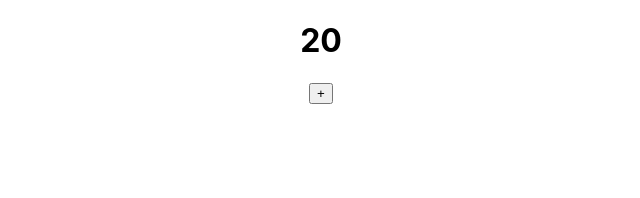
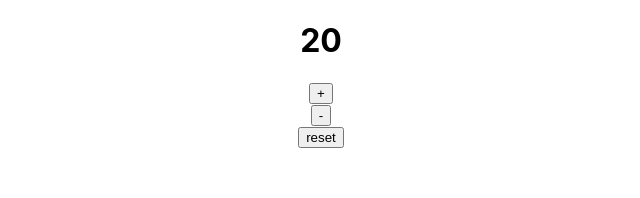
Before and after one commit to KG700/Thermostat-revisited-React, a React (Create React App) app: page / in a window 1280 px wide. Shown: the top 198 px of the page, without its empty margins (319-959 px from the left). Built offline with nearby package versions, Linux system fonts and the light colour scheme.

Commit message:
Added a '-' and 'reset' Controller Component to the App Component

```diff
--- a/src/App.js
+++ b/src/App.js
@@ -15,6 +15,14 @@ function App() {
         value={'+'}
       />
 
+      <Controller
+        value={'-'}
+      />
+
+      <Controller
+        value={'reset'}
+      />
+
     </div>
   );
 }
```
